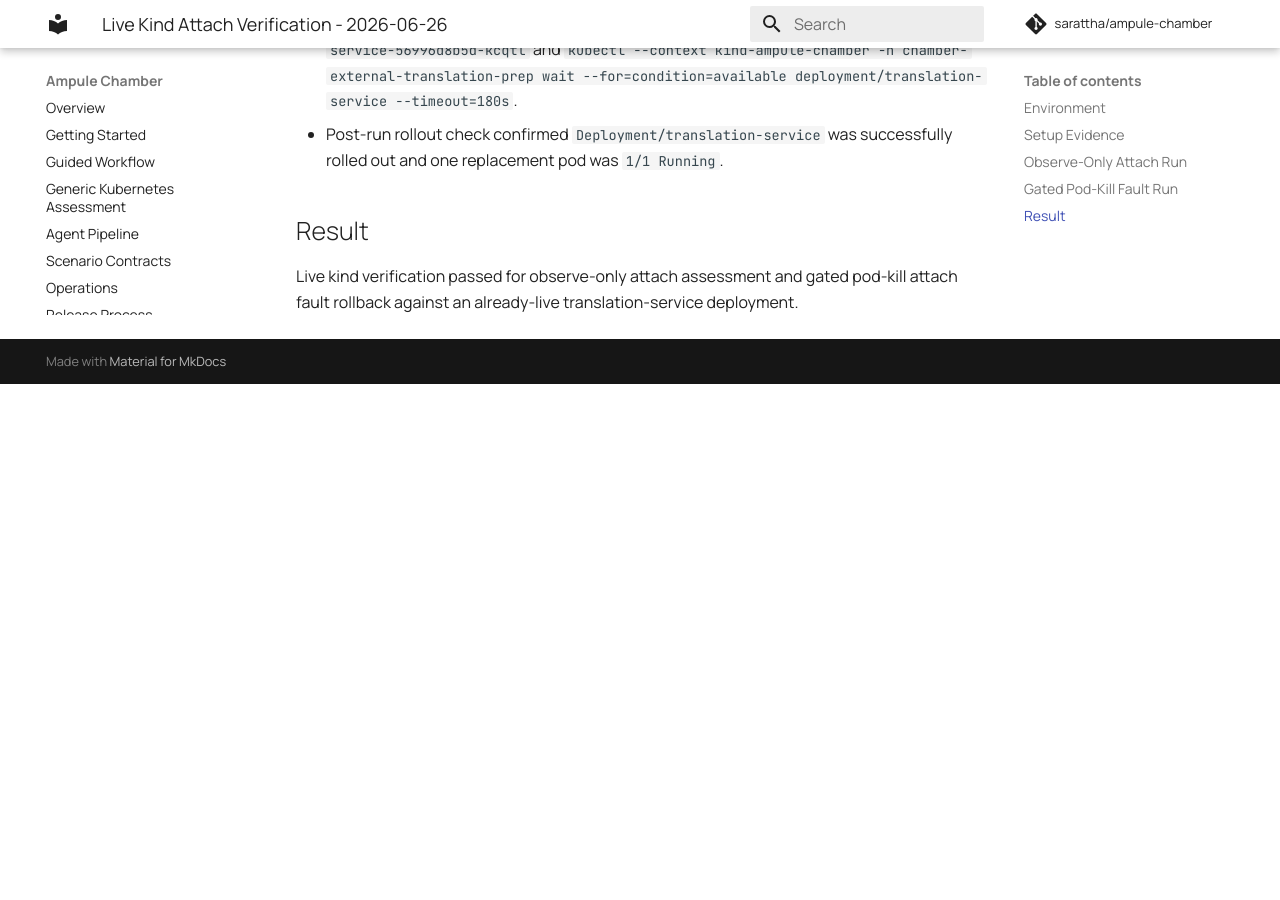
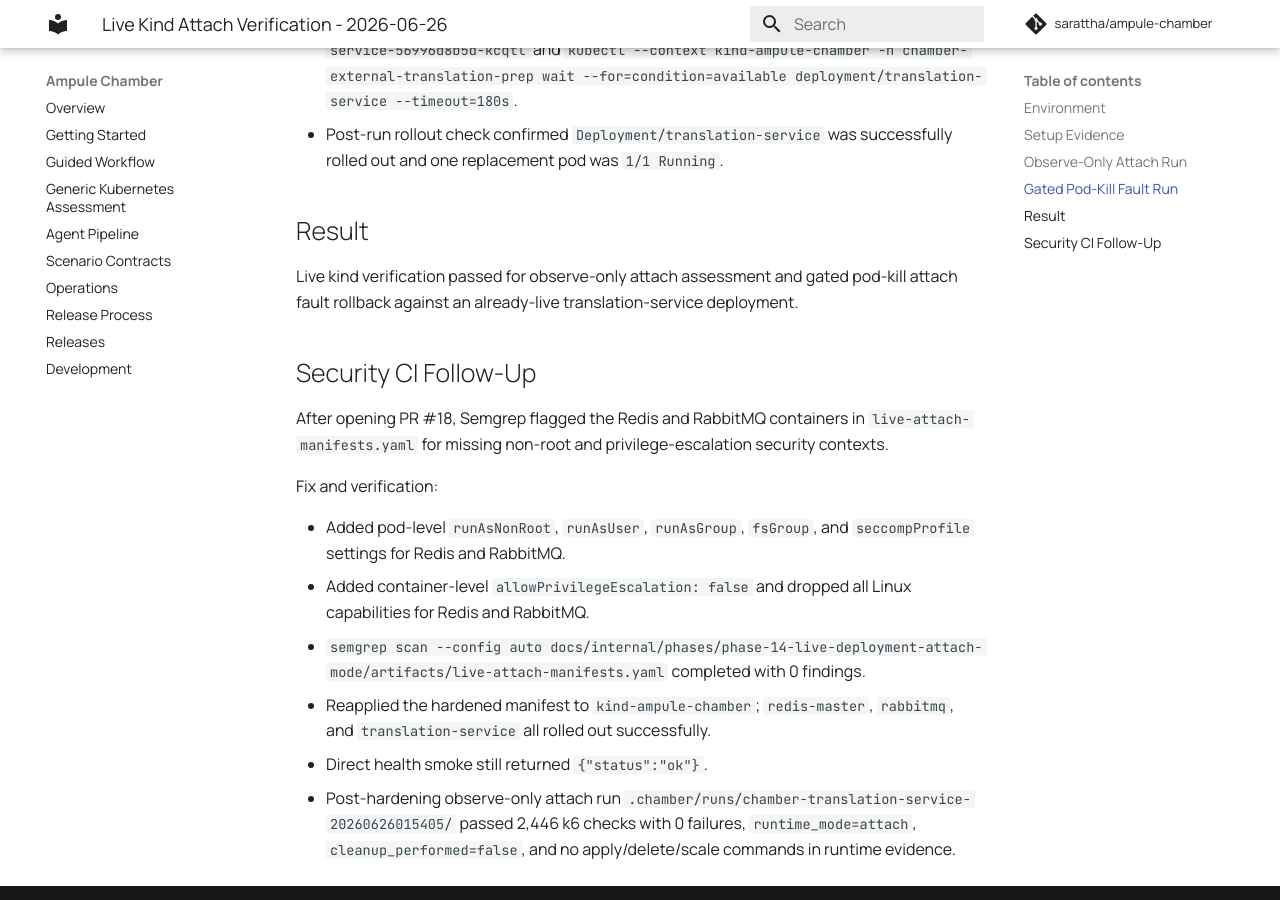
Before and after one commit to sarattha/ampule-chamber, an MkDocs documentation site: the page built from docs/internal/phases/phase-14-live-deployment-attach-mode/artifacts/live-kind-attach-verification-20260626.md, in a window 1280 px wide and 900 px high, scrolled down 2102 px. Built offline with MkDocs 1.6.1 and Material for MkDocs 9.7.7, drawn with Linux system fonts in a browser that asks for light colours; comment, search, counter and statistics services are not loaded; before the commit the page ends 2486 px from its top, so only the background shows below that.

Commit message:
Harden attach validation manifests

```diff
--- a/docs/internal/phases/phase-14-live-deployment-attach-mode/artifacts/live-kind-attach-verification-20260626.md
+++ b/docs/internal/phases/phase-14-live-deployment-attach-mode/artifacts/live-kind-attach-verification-20260626.md
@@ -100,3 +100,26 @@ Evidence:
 Live kind verification passed for observe-only attach assessment and gated
 pod-kill attach fault rollback against an already-live translation-service
 deployment.
+
+## Security CI Follow-Up
+
+After opening PR #18, Semgrep flagged the Redis and RabbitMQ containers in
+`live-attach-manifests.yaml` for missing non-root and privilege-escalation
+security contexts.
+
+Fix and verification:
+
+- Added pod-level `runAsNonRoot`, `runAsUser`, `runAsGroup`, `fsGroup`, and
+  `seccompProfile` settings for Redis and RabbitMQ.
+- Added container-level `allowPrivilegeEscalation: false` and dropped all
+  Linux capabilities for Redis and RabbitMQ.
+- `semgrep scan --config auto
+  docs/internal/phases/phase-14-live-deployment-attach-mode/artifacts/live-attach-manifests.yaml`
+  completed with 0 findings.
+- Reapplied the hardened manifest to `kind-ampule-chamber`; `redis-master`,
+  `rabbitmq`, and `translation-service` all rolled out successfully.
+- Direct health smoke still returned `{"status":"ok"}`.
+- Post-hardening observe-only attach run
+  `.chamber/runs/chamber-translation-service-20260626015405/` passed 2,446 k6
+  checks with 0 failures, `runtime_mode=attach`, `cleanup_performed=false`, and
+  no apply/delete/scale commands in runtime evidence.
```
Also changed, not shown: docs/internal/phases/phase-14-live-deployment-attach-mode/ExecPlan.md (+7 -0 lines), docs/internal/phases/phase-14-live-deployment-attach-mode/artifacts/live-attach-manifests.yaml (+24 -0 lines).
